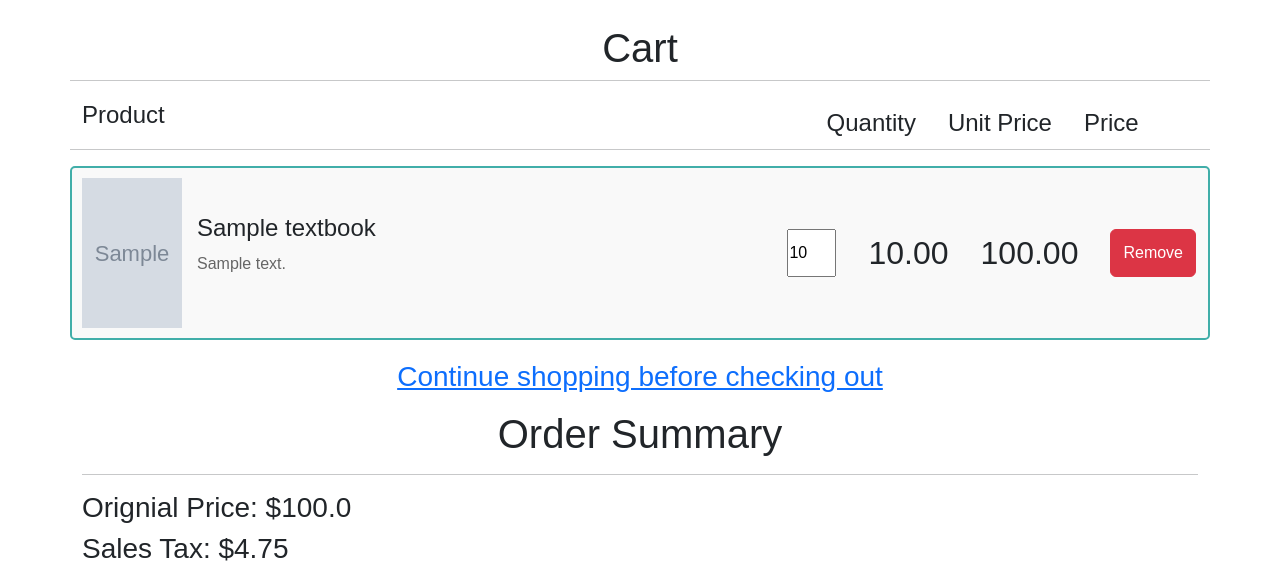
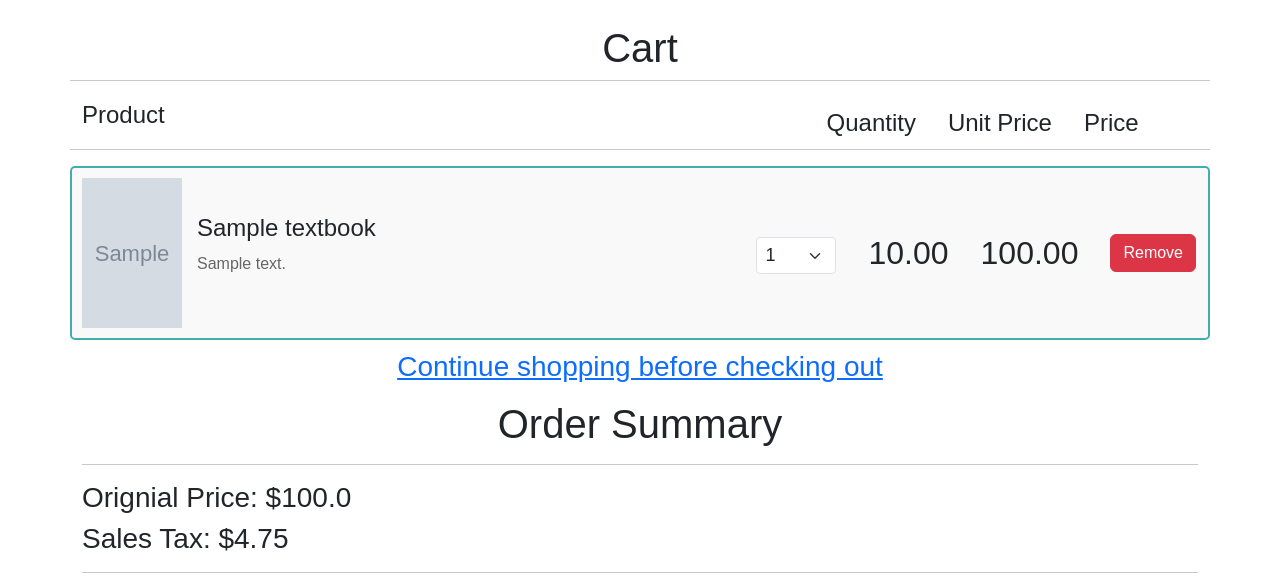
Before and after one commit to ZaidJ2003/Textbook-Rental-Application, a Flask app: page /cart/1 in a window 1280 px wide. Shown: the part 75-655 px from the top of the page. Run offline with Flask 3, Linux system fonts and the light colour scheme; the visitor is signed in with stand-in values (Sample User, id 1); tables that the repository leaves empty hold one stand-in row (values such as "Sample post"); grey boxes marked "Sample" are stand-in pictures; some libraries are stand-ins or nearby versions.

Commit message:
Added ability to dynamically change item quantity in cart and styling

```diff
--- a/app.py
+++ b/app.py
@@ -281,6 +281,25 @@
 
     return redirect(f'/cart/{cart_id}')
 
+
+@app.post('/cart/update/<int:cart_id>')
+def update_item_quantity(cart_id):
+    textbook_id = request.form.get('textbook_id')
+    updated_quantity = request.form.get('textbook_quantity')
+    if not textbook_id:
+        abort(404)
+    textbook = CartItem.query.filter(
+    and_(CartItem.cart_id == cart_id, CartItem.textbook_id == textbook_id)).first()
+
+    if textbook:
+        textbook.quantity = updated_quantity
+
+    db.session.commit()
+
+    user_repository_singleton.update_cart_quantity()
+
+    return redirect(f'/cart/{cart_id}')
+
 @app.post('/cart/delete/<int:cart_id>')
 def delete_cart_item(cart_id):
     textbook_id = request.form.get('textbook_id')
--- a/static/css/cart.css
+++ b/static/css/cart.css
@@ -159,7 +159,9 @@
 }
 
 .quantity-input {
-    max-width: 75px;
+    width: 80px;
+    margin-top: 5px;
+    font-size: large;
 }
 
 .cart-headers {
@@ -200,3 +202,11 @@
 .checkout-button:hover {
     background-color: #319d95;
 }
+
+.cart-form {
+    align-content: center;
+}
+
+.hide {
+    display: none;
+}
--- a/templates/cart.html
+++ b/templates/cart.html
@@ -21,7 +21,6 @@
         <hr>
         {% if cart|length != 0 %}
         <section class="cart-items-container">
-            <form action="/cart/delete/{{ session['cart']['cart_id'] }}" class="cart-items-container" method="POST">
                 {% for id, textbook in cart.items() %}
                     <div class="search-textbook">
                         <img src="{{ textbook.image_url }}" alt="{{ textbook.title }}" class="search-textbook-image">
@@ -30,11 +29,21 @@
                             <p class="search-textbook-description">{{ textbook.description }}</p>
                         </div>
                         <div class="search-textbook-right">
-                            <input type="hidden" name="textbook_id" class="quantity-input form-outline" value="{{ id }}" min="1">
-                            <input type="number" name="textbook_quantity" class="quantity-input form-outline" value="{{ textbook.quantity }}" min="1" max="9">
+                            <form action="/cart/update/{{ session['cart']['cart_id'] }}" class="cart-form" method="POST">
+                                <input type="hidden" name="textbook_id" id="textbook_id" value="{{ id }}" min="1">
+                                <select name="textbook_quantity" id="textbook_quantity" class="quantity-input form-outline form-select form-select-sm" onchange="this.form.submit()">
+                                    {% for i in range(1, 10) %}
+                                        <option value="{{ i }}" {% if i == textbook.quantity %}selected{% endif %}>{{ i }}</option>
+                                    {% endfor %}
+                                </select>
+                            </form>
+                            <!-- <input type="number" name="textbook_quantity" class="quantity-input form-outline" value="{{ textbook.quantity }}" min="1" max="9"> -->
                             <p class="unit-price"> {{ textbook.price }} </p>
                             <p class="total-price"> {{ textbook.total }} </p>
-                            <button type="submit" class="btn btn-danger">Remove</button>
+                            <form action="/cart/delete/{{ session['cart']['cart_id'] }}" class="cart-form" method="POST">
+                                <input type="hidden" name="textbook_id" id="textbook_id" class="quantity-input form-outline" value="{{ id }}" min="1">
+                                <button type="submit" class="btn btn-danger">Remove</button>
+                            </form>
                         </div>
                     </div>
                 {% endfor %}
@@ -55,4 +64,5 @@
         {% endif %}
     </div>
 </div>
+
 {% endblock %}
```
